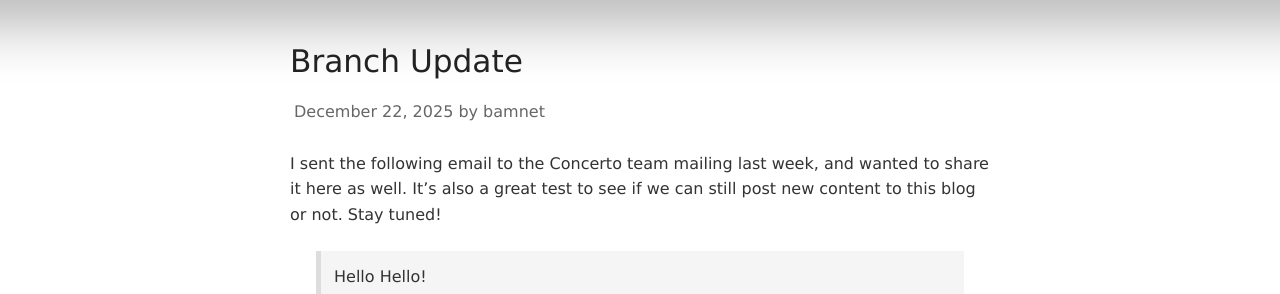
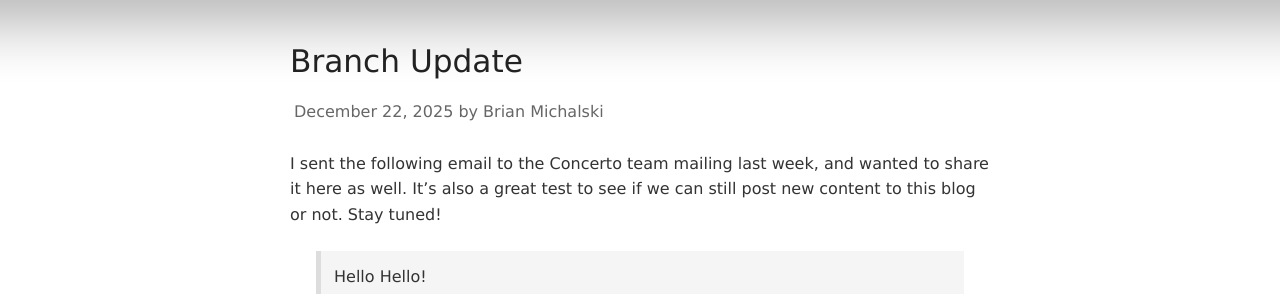
Before and after one commit to concerto/concerto-signage.org, a Jekyll site: the page built from _posts/2025-12-22-branch-update.md, in a window 1280 px wide. Shown: the part 333-627 px from the top of the page. Built offline with Jekyll 4.4.1, drawn with Linux system fonts in a browser that asks for light colours.

Commit message:
Look up author display name from authors data file
Resolve author keys (e.g. bamnet) to full names (Brian Michalski) via
_data/authors.yml. Falls back to the raw frontmatter value if no match.

Co-Authored-By: Claude Opus 4.6 <noreply@anthropic.com>

```diff
--- a/_layouts/post.html
+++ b/_layouts/post.html
@@ -22,7 +22,7 @@ layout: base
                 <article>
                     <section>
                         <h1 class="post-title">{{ page.title }}</h1>
-                        <p class="post-meta">{{ page.date | date: "%B %-d, %Y" }} by {{ page.author }}</p>
+                        {% assign author = site.data.authors[page.author] %}<p class="post-meta">{{ page.date | date: "%B %-d, %Y" }} by {{ author.name | default: page.author }}</p>
                         <div class="block">{{ content }}</div>
                     </section>
                 </article>
--- a/blog/index.html
+++ b/blog/index.html
@@ -12,7 +12,7 @@ title: Concerto Blog
 <article style="padding-bottom:3em;">
     <section>
         <h1 class="post-title"><a href="{{page.url}}">{{ page.title }}</a></h1>
-        <p class="post-meta">{{ page.date | date: "%B %-d, %Y" }} by {{ page.author }}</p>
+        {% assign author = site.data.authors[page.author] %}<p class="post-meta">{{ page.date | date: "%B %-d, %Y" }} by {{ author.name | default: page.author }}</p>
         <div class="block">{{ page.content }}</div>
     </section>
     <div class="clear"></div>
```
